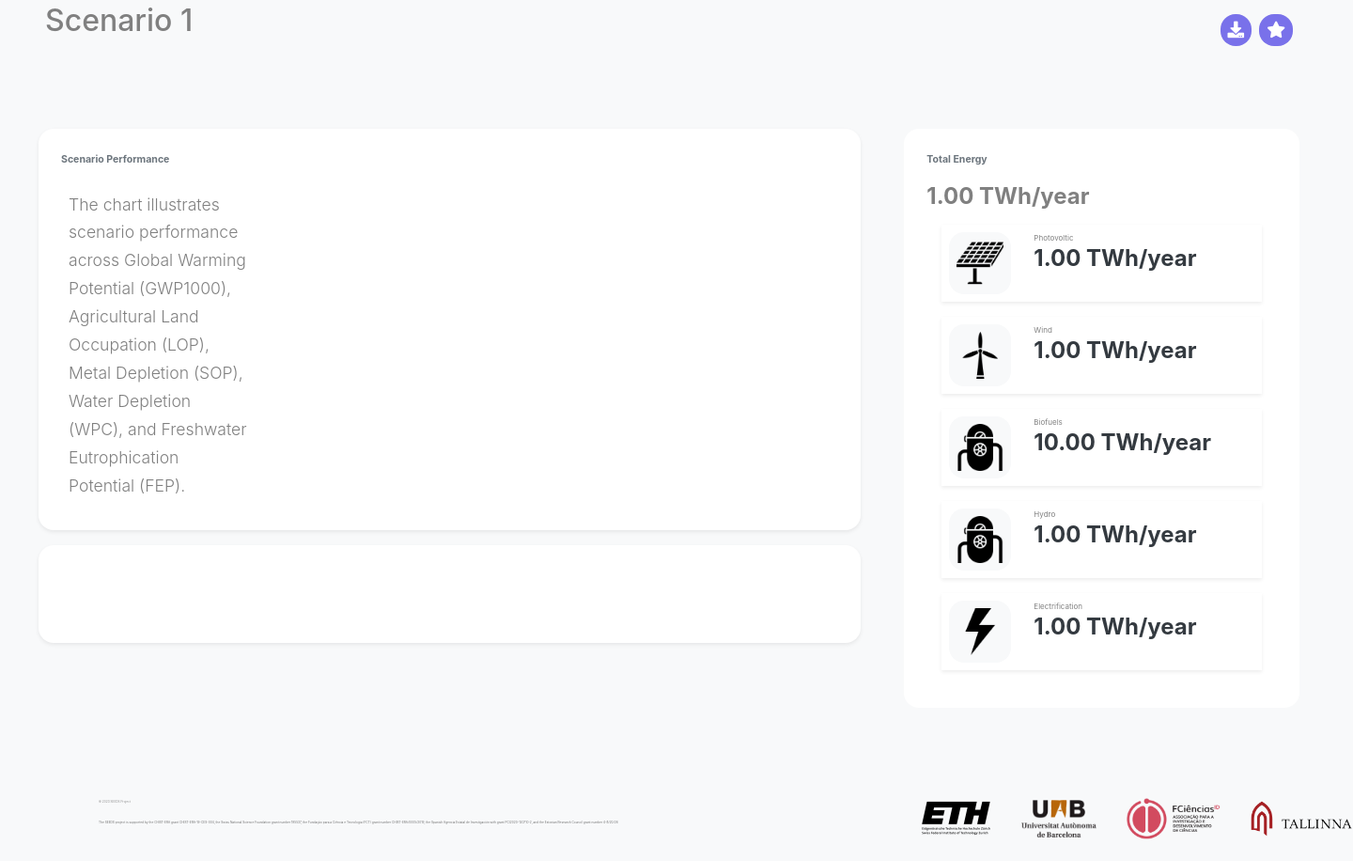
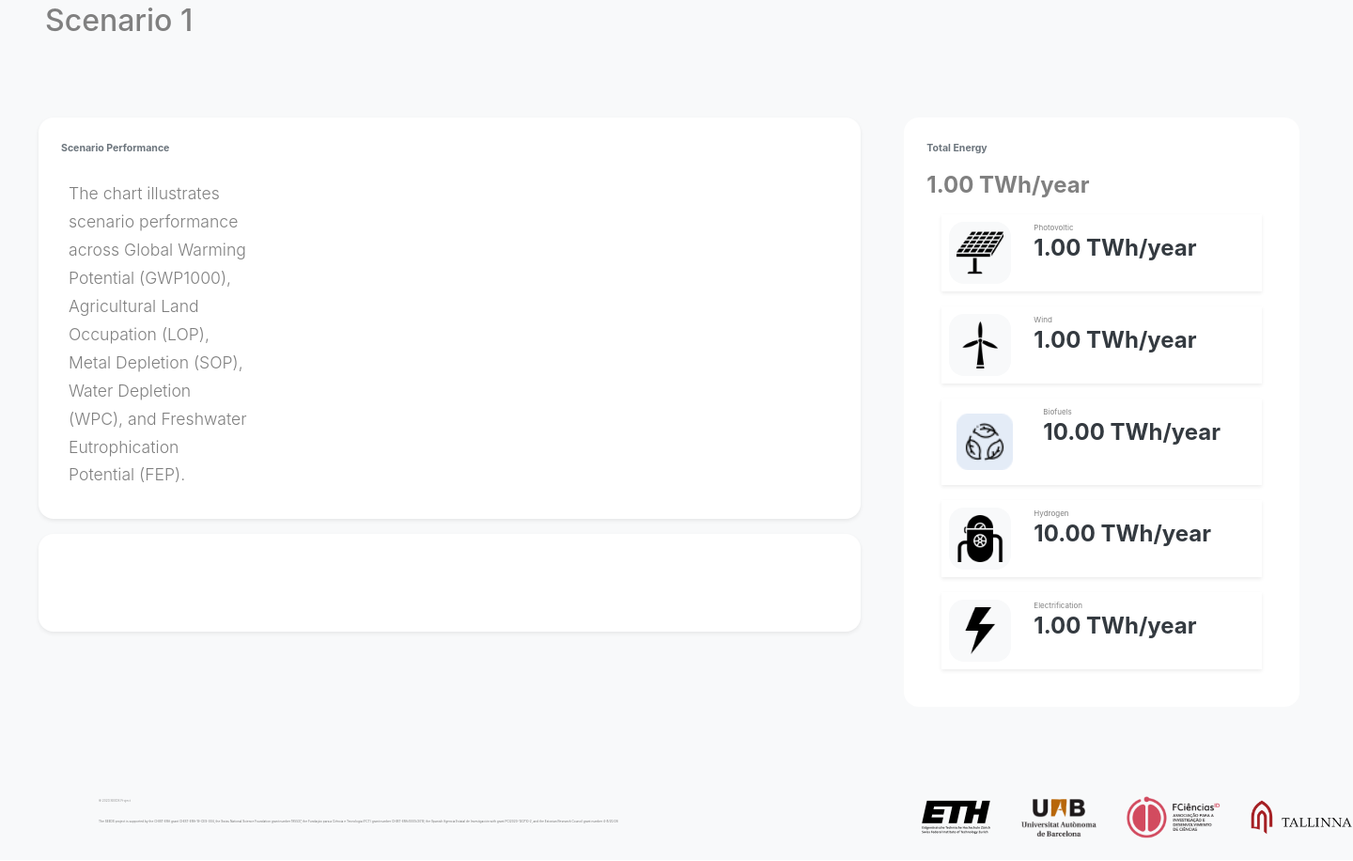
Before and after one commit to centre-for-educational-technology/Seeds_bootstrap, a Django app: template templates/inspect_scenario.html in a window 1440 px wide; the page is wider, and only the part inside the window is pictured. Shown: the part 89-1005 px from the top of that part at 94% size. After the commit the page ends 981 px from the top of that part, so only its background shows below. Run offline with Django 4.2, Linux system fonts and the light colour scheme; the template is opened without the code that fills it: most values are stand-ins (such as "Sample title", 1, 10 or a date in 2020); some libraries are stand-ins or nearby versions; some web fonts are replaced.

Commit message:
adding support for guest access

```diff
--- a/templates/inspect_scenario.html
+++ b/templates/inspect_scenario.html
@@ -16,11 +16,13 @@
   <div class='py-1'>
     <h2> Scenario  {{data.scenario.id}} </h2>
   </div>
+  {% if user.is_authenticated %}
   <div class='d-flex  p-2 m-2'>
     <i class="fa fa-download  pr-2 bg-primary text-white p-2 rounded-top rounded-bottom mx-2" data-toggle='modal' data-placement='top' data-target="#save_modal"></i>
     <!--<i class="fa fa-download  pr-2 bg-primary text-white p-2 rounded-top rounded-bottom mx-2"></i> -->
     <i class="fa fa-star  pr-2 bg-primary text-white p-2 rounded-top rounded-bottom" data-toggle='modal' data-placement='top' data-target="#vote_modal"></i>
   </div>
+  {% endif %}
 </div>
 <div class="modal fade" id="back_modal" tabindex="-1" role="dialog" aria-labelledby="exampleModalLabel"
 aria-hidden="true">
@@ -177,8 +179,8 @@ aria-hidden="true">
           </div>
         </div>
         <a class="m-3 d-flex shadow-sm border-light bgd-flex collapsed" data-toggle="collapse" data-target="#collapseThree" aria-expanded="false" aria-controls="collapseThree" class=' d-flex px-4 rounded-top rounded-bottom bg-white border-secondary'>
-          <div class='p-2 m-2 bg-light rounded'>
-            <img width="50px" src="{% static 'images/HYDROGEN.png'%}">
+          <div class='p-2 m-2 rounded'>
+            <img width="60px" src="{% static 'images/bio.png'%}">
           </div>
           <div class='p-2'>
             <div class='px-2 small' style='font-size:.5rem;'>Biofuels</div>
@@ -191,8 +193,8 @@ aria-hidden="true">
             <img width="50px" src="{% static 'images/HYDROGEN.png'%}">
           </div>
           <div class='p-2'>
-            <div class='px-2 small' style='font-size:.5rem;'>Hydro</div>
-            <div class='h4 px-2 text-dark font-weight-bold'>{{data.total_hydro |floatformat:2 }}  TWh/year</div>
+            <div class='px-2 small' style='font-size:.5rem;'>Hydrogen</div>
+            <div class='h4 px-2 text-dark font-weight-bold'>{{data.scenario.hydrogen |floatformat:2 }}  TWh/year</div>
           </div>
         </a>
         <a class="m-3 d-flex shadow-sm border-light bgd-flex collapsed" data-toggle="collapse" data-target="#collapsefive" aria-expanded="false" aria-controls="collapsefive" class=' d-flex px-4 rounded-top rounded-bottom bg-white border-secondary'>
```
